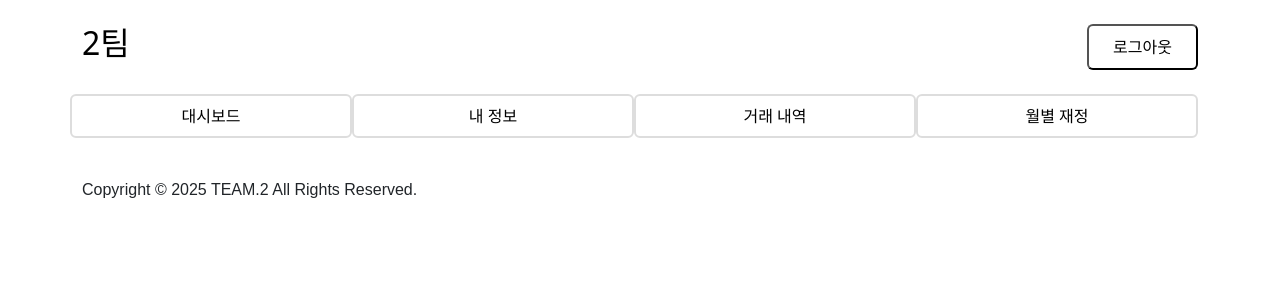
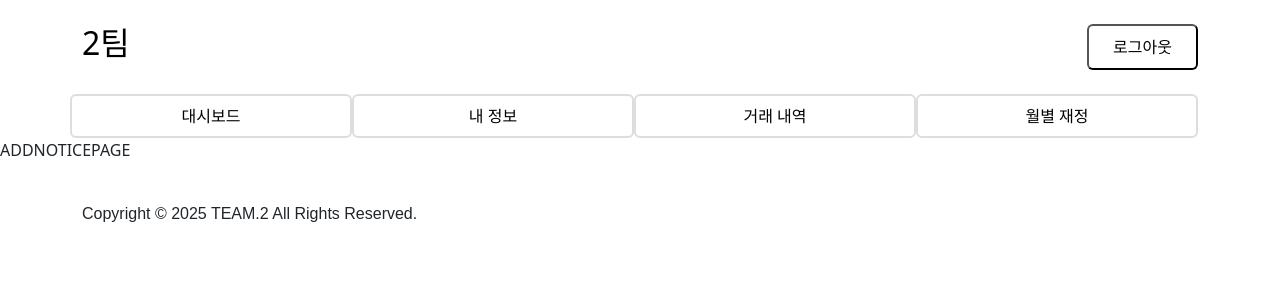
Before and after one commit to ckdwlsrh/household-budget-web, a Vue app: page /addNotice in a window 1280 px wide. Shown: the top 300 px of the page. Built offline with nearby package versions, Linux system fonts and the light colour scheme; sample sign-in values are in the browser's storage.

Commit message:
Feat: AddNoticePage 추가, router.index.js에 추가

```diff
--- /dev/null
+++ b/src/pages/notices/AddNoticesPage.vue
@@ -0,0 +1,4 @@
+<template>
+  <div>ADDNOTICEPAGE</div>
+</template>
+<script setup></script>
--- a/src/router/index.js
+++ b/src/router/index.js
@@ -6,6 +6,7 @@ import ProfileEditPage from '@/pages/user/ProfileEditPage.vue'
 import BudgetListPage from '@/pages/budgets/BudgetListPage.vue'
 import BudgetDetailPage from '@/pages/budgets/BudgetDetailPage.vue'
 import UpdateBudgetDetailPage from '@/pages/budgets/UpdateBudgetDetailPage.vue'
+import AddNoticesPage from '@/pages/notices/AddNoticesPage.vue'
 // import { useUserStore } from '@/stores/userStore'
 
 const router = createRouter({
@@ -47,6 +48,11 @@ const router = createRouter({
       name: 'updateBudgetDetail',
       component: UpdateBudgetDetailPage,
     },
+    {
+      path: '/addNotice',
+      name: 'addNotice',
+      component: AddNoticesPage,
+    },
   ],
 })
 
```
